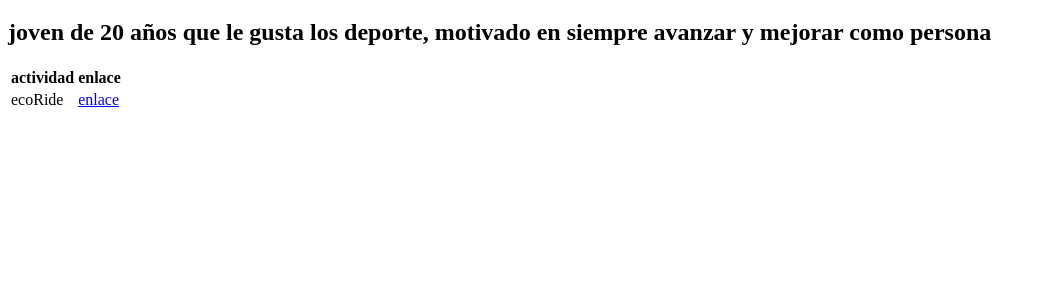
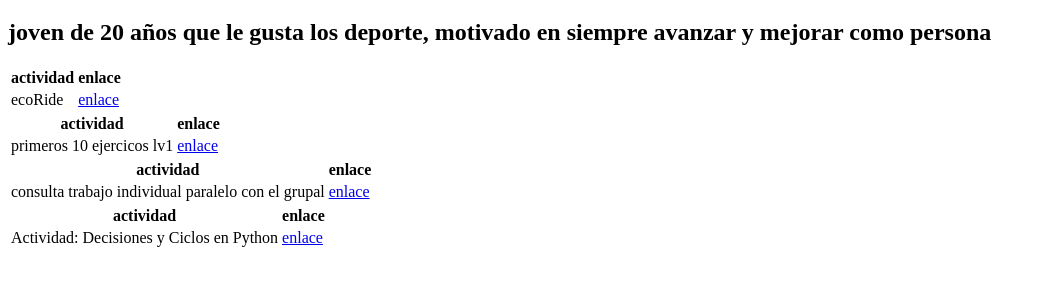
Before and after one commit to estiven-piedrahita/portafolio, a plain HTML site: page index.html in a window 1280 px wide. Shown: the part 61-346 px from the top of the page, without its empty margins (0-1046 px from the left). Drawn offline with Linux system fonts and the light colour scheme.

Commit message:
Update index.html

```diff
--- a/index.html
+++ b/index.html
@@ -17,6 +17,36 @@
         <td> <a href="https://github.com/estiven-piedrahita/ecoRide-trabajo-grupo/blob/main/ecoRide.py"> enlace</a></td>
     </tr>
  </table>
+  <table>
+    <tr>
+        <th> actividad</th>
+        <th> enlace</th>
+    </tr>
+    <tr>
+        <td> primeros 10 ejercicos lv1</td>
+        <td> <a href="https://github.com/estiven-piedrahita/10-ejercicios-lv1"> enlace</a></td>
+    </tr>
+ </table>
+  <table>
+    <tr>
+        <th> actividad</th>
+        <th> enlace</th>
+    </tr>
+    <tr>
+        <td> consulta trabajo individual paralelo con el grupal</td>
+        <td> <a href="https://github.com/estiven-piedrahita/consulta-y-ejercicios-del-trabajo-individual"> enlace</a></td>
+    </tr>
+ </table>
+  <table>
+    <tr>
+        <th> actividad</th>
+        <th> enlace</th>
+    </tr>
+    <tr>
+        <td> Actividad: Decisiones y Ciclos en Python</td>
+        <td> <a href="https://github.com/estiven-piedrahita/Actividad-Decisiones-y-Ciclos-en-Python"> enlace</a></td>
+    </tr>
+ </table>
 </body>
 
 </html>
```
